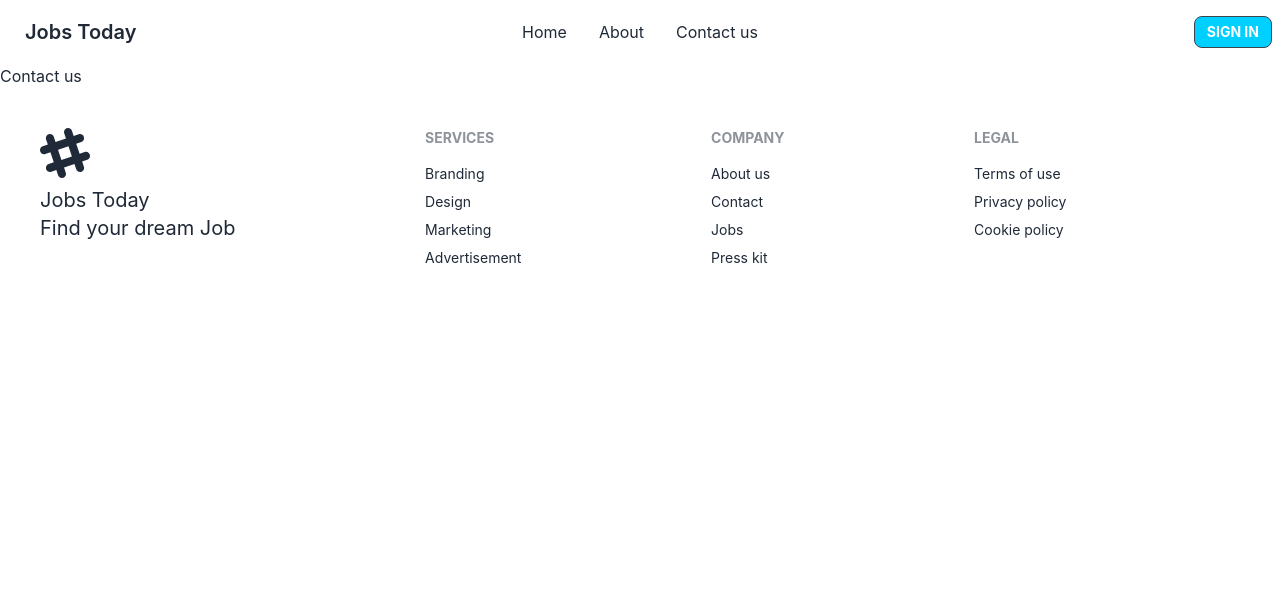
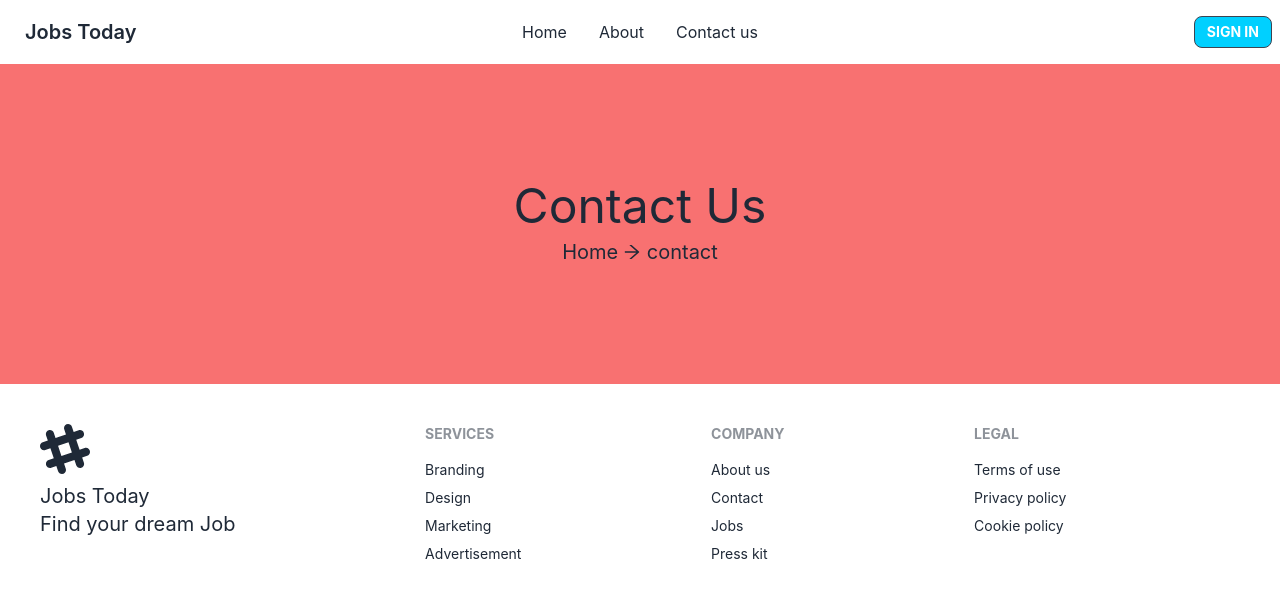
Before and after one commit to BayajidAlam/jobs-today, a React (Create React App) app: page /contacts in a window 1280 px wide. Shown: the top 598 px of the page. Built offline with nearby package versions, Linux system fonts and the light colour scheme; no server answers.

Commit message:
updating contact page

```diff
--- a/src/pages/ContactUs/ContactUs.js
+++ b/src/pages/ContactUs/ContactUs.js
@@ -1,10 +1,19 @@
 import React from 'react';
+import './ContactUs.css';
+import { AiOutlineArrowRight } from 'react-icons/ai';
 
 const ContactUs = () => {
   return (
-    <div>
-          <h1>Contact us</h1>
-    </div>
+    <section>
+      <div className='flex justify-center items-center flex-col h-80 p-10 bg-red-400'>
+        <h1 className='text-5xl mb-2'>Contact Us</h1>
+        <div className='flex w-40 items-center mx-auto justify-around'>
+          <p className='text-xl'>Home</p>
+          <AiOutlineArrowRight className='text-xl'/>
+          <p className='text-xl'>contact</p>
+        </div>
+      </div>
+    </section>
   );
 };
 
--- /dev/null
+++ b/src/pages/ErrorElement/ErrorElement.css
@@ -0,0 +1,34 @@
+.error-container {
+  background: -moz-linear-gradient(
+    353deg,
+    rgba(55, 119, 183, 1) 7%,
+    rgba(203, 103, 250, 1) 100%
+  );
+
+  /* safari 5.1+,chrome 10+ */
+  background: -webkit-linear-gradient(
+    353deg,
+    rgba(55, 119, 183, 1) 7%,
+    rgba(203, 103, 250, 1) 100%
+  );
+
+  /* opera 11.10+ */
+  background: -o-linear-gradient(
+    353deg,
+    rgba(55, 119, 183, 1) 7%,
+    rgba(203, 103, 250, 1) 100%
+  );
+
+  /* ie 6-9 */
+  filter: progid:DXImageTransform.Microsoft.gradient( startColorstr='#3777B7', endColorstr='#CB67FA', GradientType=1 );
+
+  /* ie 10+ */
+  background: -ms-linear-gradient(
+    353deg,
+    rgba(55, 119, 183, 1) 7%,
+    rgba(203, 103, 250, 1) 100%
+  );
+
+  /* global 94%+ browsers support */
+  background: linear-gradient(353deg, rgba(55, 119, 183, 1) 7%, #cb67fa 100%);
+}
--- a/src/pages/ErrorElement/ErrorElement.js
+++ b/src/pages/ErrorElement/ErrorElement.js
@@ -1,16 +1,16 @@
 import React from "react";
 import { Link } from "react-router-dom";
-
+import './ErrorElement.css';
 const ErrorElement = () => {
   return (
-    <main class="h-screen w-full flex flex-col justify-center items-center bg-[#1A2238]">
+    <main class="h-screen w-full flex flex-col justify-center items-center error-container">
       <h1 class="text-9xl font-extrabold text-white tracking-widest">404</h1>
       <div class="bg-[#FF6A3D] px-2 text-sm rounded rotate-12 absolute">
         Page Not Found
       </div>
       <button class="mt-5">
-          <Link to="/" class="relative inline-block text-sm font-medium text-[#FF6A3D] group active:text-orange-500 focus:outline-none focus:ring">
-            <span class="absolute inset-0 transition-transform translate-x-0.5 translate-y-0.5 bg-[#FF6A3D] group-hover:translate-y-0 group-hover:translate-x-0"></span>
+          <Link to="/" class="relative inline-block text-sm font-medium text-white group active:text-orange-500 focus:outline-none focus:ring">
+            <span class="absolute inset-0 transition-transform translate-x-0.5 translate-y-0.5 bg-white group-hover:translate-y-0 group-hover:translate-x-0"></span>
 
             <span class="relative block px-8 py-3 bg-[#1A2238] border border-current">
               <router-link to="/">Go Home</router-link>
--- a/src/pages/SignIn/SignIn.js
+++ b/src/pages/SignIn/SignIn.js
@@ -32,7 +32,7 @@ const SignIn = () => {
   }
 
   return (
-    <div className="flex flex-col justify-center items-center form-container">
+    <div className="flex flex-col justify-center items-center form-container h-screen">
       <form
         className="lg:w-1/4 w-full md:w-1/2 lg:py-16 md:py-8 py-4 lg:px-8 px-4 md:mx-2 bg-white shadow-2xl rounded-md"
         onSubmit={handleSubmit(handleLogin)}
--- a/src/pages/SignIn/Signup.css
+++ b/src/pages/SignIn/Signup.css
@@ -17,5 +17,4 @@
     /* global 94%+ browsers support */
     background:linear-gradient(353deg, rgba(55, 119, 183, 1) 7%, #cb66fa 100%);
 
-    height: 100vh;
 }
--- a/src/pages/SignUp/SignUp.js
+++ b/src/pages/SignUp/SignUp.js
@@ -41,7 +41,7 @@ const SignUp = () => {
   }
 
   return (
-    <div className="flex flex-col justify-center items-center form-container">
+    <div className="flex flex-col justify-center items-center form-container h-screen">
     <form
       onSubmit={handleSubmit(handleSignUp)}
       className="lg:w-1/4 w-full md:w-1/2 lg:py-16 py-8 lg:px-8 px-4 md:px-6 bg-white shadow-2xl rounded-md"
```
Also changed, not shown: src/pages/ContactUs/ContactUs.css (added).
